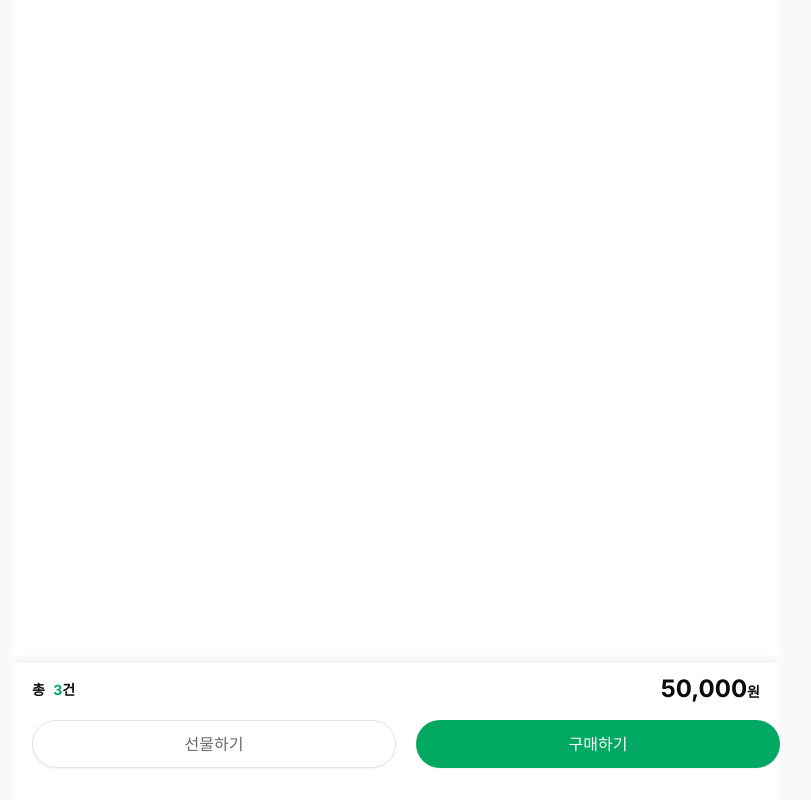
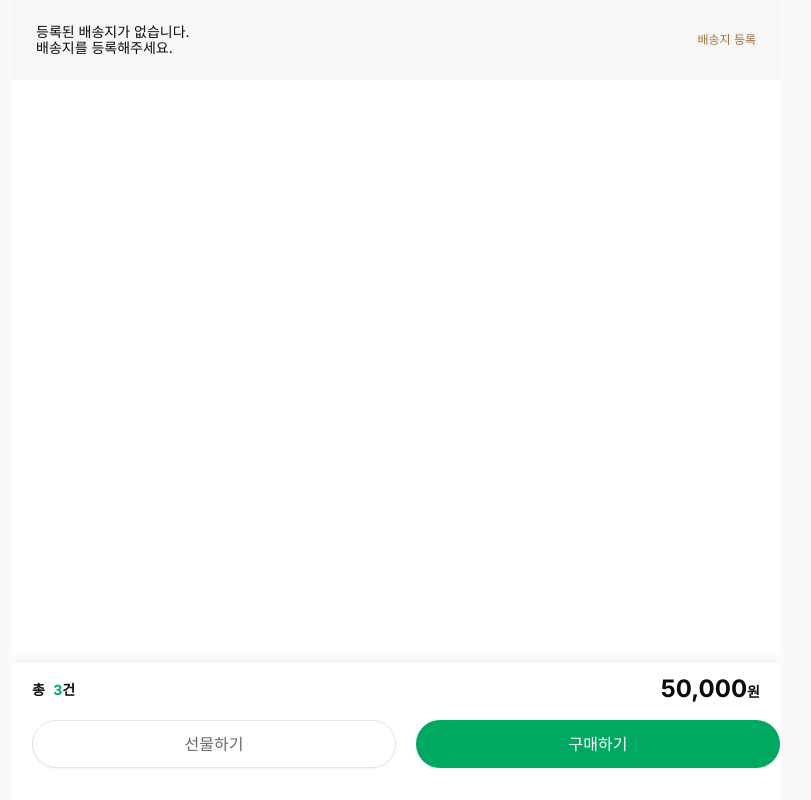
Before and after one commit to spharos6th-colorful/FE-colorful-starbucks, a Next.js app: page /carts in a window 1280 px wide. Shown: the whole page, without its empty margins (244-1055 px from the left). Built offline with nearby package versions, Linux system fonts and the light colour scheme.

Commit message:
✨ feat: 카트 배송지 변경 섹션 완성

```diff
--- /dev/null
+++ b/src/actions/cart-service/index.ts
@@ -0,0 +1,19 @@
+'use server';
+
+import { DeliveryDataType } from '@/types/responseDataTypes';
+
+// fixme: 추후 수정 필요
+export const getSelectedAddress = async (memberAddressUuid: string) => {
+  try {
+    const res = await fetch(`localhost:8080/carts/ ${memberAddressUuid}`);
+    if (!res.ok) {
+      throw new Error('Failed to fetch data');
+    }
+    const data = await res.json();
+
+    return data as DeliveryDataType;
+  } catch (error) {
+    console.error('Error fetching data:', error);
+    return null;
+  }
+};
--- a/src/app/(carts)/carts/page.tsx
+++ b/src/app/(carts)/carts/page.tsx
@@ -1,8 +1,15 @@
 import BottomCartBar from '@/components/layouts/carts/BottomCartBar';
+import TopAddressBar from '@/components/layouts/carts/TopAddressBar';
 
-export default function Home() {
+interface CartPageProps {
+  searchParams: Promise<{ memberAddressUuid?: string }>;
+}
+
+export default async function CartPage({ searchParams }: CartPageProps) {
+  const { memberAddressUuid } = await searchParams;
   return (
     <main>
+      <TopAddressBar memberAddressUuid={memberAddressUuid} />
       <BottomCartBar count={3} price={50000} />
     </main>
   );
--- a/src/components/layouts/carts/TopAddressBar.tsx
+++ b/src/components/layouts/carts/TopAddressBar.tsx
@@ -1,3 +1,22 @@
-function TopAddressBar() {}
+import DefaultAddressState from '@/components/modules/carts/DefaultAddressState';
+import SelectedAddressState from '@/components/modules/carts/SelectedAddressState';
 
+interface TopAddressBarProps {
+  memberAddressUuid?: string;
+}
+
+function TopAddressBar({ memberAddressUuid }: TopAddressBarProps) {
+  if (!memberAddressUuid) {
+    return (
+      <section className='bg-gray-200 p-[24px]'>
+        <DefaultAddressState />
+      </section>
+    );
+  }
+  return (
+    <section className='bg-gray-200 p-[24px]'>
+      <SelectedAddressState memberAddressUuid={memberAddressUuid} />
+    </section>
+  );
+}
 export default TopAddressBar;
--- /dev/null
+++ b/src/components/modules/carts/DefaultAddressState.tsx
@@ -0,0 +1,32 @@
+import AddressPickerButton from '@/components/ui/carts/AddressPickerButton';
+import { DeliveryDataType } from '@/types/responseDataTypes';
+
+interface DefaultAddressStateProps {
+  deliveryAddress?: DeliveryDataType;
+}
+
+function DefaultAddressState({ deliveryAddress }: DefaultAddressStateProps) {
+  if (!deliveryAddress)
+    return (
+      <div className='flex justify-between items-center'>
+        <div className='text-body3'>
+          <p>등록된 배송지가 없습니다.</p>
+          <p>배송지를 등록해주세요.</p>
+        </div>
+        <AddressPickerButton href='' text='배송지 등록' className='text-secondary-300' />
+      </div>
+    );
+
+  return (
+    <div className='flex justify-between items-center'>
+      <div className='flex flex-col'>
+        <span className='font-bold'>{deliveryAddress?.addressNickname}</span>
+        <span>{deliveryAddress?.mainAddress}</span>
+        <span>{deliveryAddress?.subAddress}</span>
+      </div>
+      <AddressPickerButton href='' text='배송지 변경' className='text-primary-100' />
+    </div>
+  );
+}
+
+export default DefaultAddressState;
--- /dev/null
+++ b/src/components/modules/carts/SelectedAddressState.tsx
@@ -0,0 +1,22 @@
+import { getSelectedAddress } from '@/actions/cart-service';
+import AddressPickerButton from '@/components/ui/carts/AddressPickerButton';
+
+interface SelectedAddressStateProps {
+  memberAddressUuid: string;
+}
+
+async function SelectedAddressState({ memberAddressUuid }: SelectedAddressStateProps) {
+  const data = await getSelectedAddress(memberAddressUuid);
+  return (
+    <div className='flex justify-between items-center'>
+      <div className='text-body3'>
+        <p className='font-bold'>{data?.addressNickname}</p>
+        <p>{data?.mainAddress}</p>
+        <p>{data?.subAddress}</p>
+      </div>
+      <AddressPickerButton href='' text='배송지 변경' className='text-primary-100' />
+    </div>
+  );
+}
+
+export default SelectedAddressState;
--- a/src/components/pages/main/EventSection.tsx
+++ b/src/components/pages/main/EventSection.tsx
@@ -1,5 +1,5 @@
 import { eventData } from '@/data/main/dummyData';
-import ProductList from './productList';
+import ProductList from './ProductList';
 
 export default async function EventProductList() {
   // const eventDatas = await getEventDatas();
--- a/src/components/ui/carts/AddressPickerButton.tsx
+++ b/src/components/ui/carts/AddressPickerButton.tsx
@@ -1,25 +1,15 @@
 import Link from 'next/link';
 
-interface Address {
-  memberAddressUuid: string;
-  addressNickname: string;
-  zonecode: string;
-  address: string;
-  detailAddress: string;
-  isDefaultAddress: boolean;
+interface AddressPickerButtonProps {
+  href: string;
+  text: string;
+  className: string;
 }
 
-interface AddressPickerButtonProps {
-  address?: Address | null;
-}
-
-function AddressPickerButton({ address }: AddressPickerButtonProps) {
-  const buttonText = address ? '배송지 변경' : '배송지 추가';
-  const href = address ? '/delivery/selection' : '/delivery/create';
-  const className = address ? 'text-primary-100' : 'text-secondary-300';
+function AddressPickerButton({ href, text, className }: AddressPickerButtonProps) {
   return (
     <Link href={href} className={`text-caption2 ${className}`}>
-      {buttonText}
+      {text}
     </Link>
   );
 }
```
